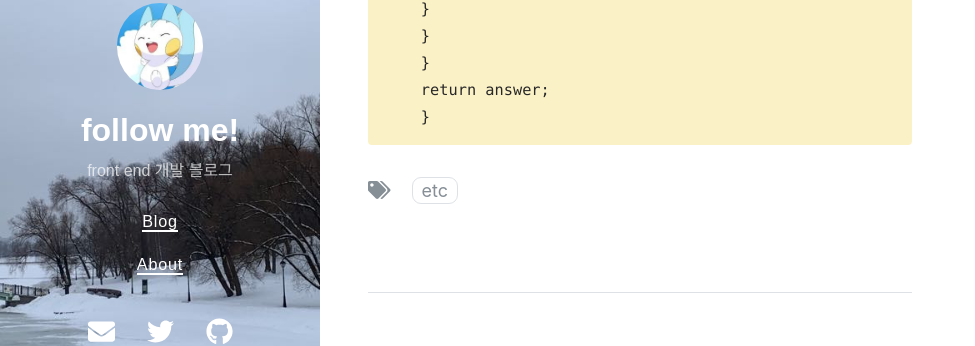
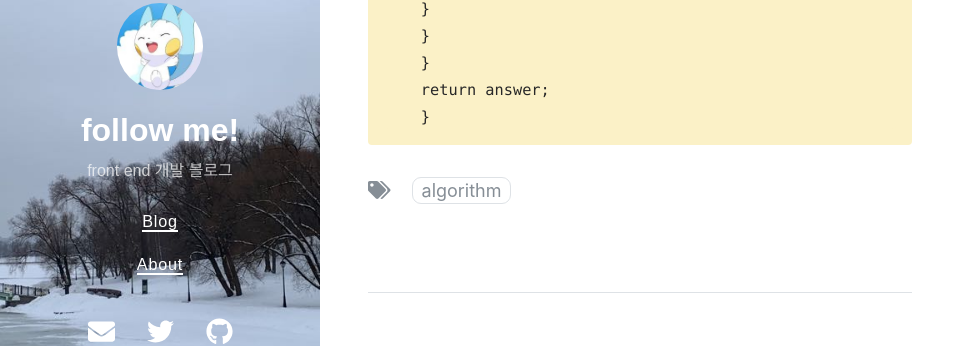
Before and after one commit to micmacbox/blog, a Jekyll site: the page built from _posts/2022-03-28-algorithm.md, in a window 1280 px wide and 900 px high, scrolled down 576 px. Shown: the part 268-614 px from the top of the window, without its empty margins (0-975 px from the left). Built offline with Jekyll 4.4.1, drawn with Linux system fonts in a browser that asks for light colours; nearby versions of some CDN libraries.

Commit message:
fix: 알고리즘정리 category, tag 수정

```diff
--- a/_posts/2022-03-28-algorithm.md
+++ b/_posts/2022-03-28-algorithm.md
@@ -1,8 +1,8 @@
 ---
 layout: post
 title: 알고리즘 정리
-categories: algorithm
-tags: [etc]
+categories: etc
+tags: [algorithm]
 date: 2022-03-28 15:32 +0800
 # toc: true
 ---
```
